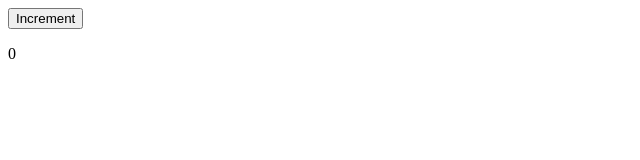
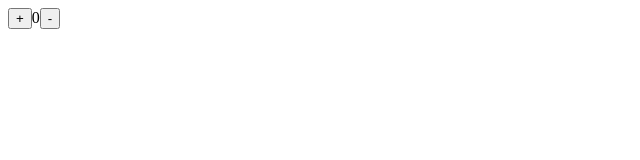
Before and after one commit to gokuljsparkout/GokulJSO, a React (Create React App) app: page / in a window 1280 px wide. Shown: the top 160 px of the page, without its empty margins (0-640 px from the left). Built offline with nearby package versions, Linux system fonts and the light colour scheme.

Commit message:
useCallback Hook

```diff
--- a/src/App.js
+++ b/src/App.js
@@ -1,9 +1,9 @@
 import React from "react";
-import ParentC from "./ParentC";
+import Counter from "./Counter";
 function App() {
   return (
     <div className="App">
-      <ParentC/>
+      <Counter/>
       </div>
   )
 }
--- a/src/ChildC.js
+++ /dev/null
@@ -1,11 +0,0 @@
-import React from 'react'
-
-const ChildC = ({incrementCount}) => {
-  return (
-    <div>
-      <button onClick={incrementCount}>Increment</button>
-    </div>
-  )
-}
-
-export default ChildC
--- /dev/null
+++ b/src/Counter.js
@@ -0,0 +1,38 @@
+import React, { useReducer } from 'react'
+//useReducer
+const Counter = () => {
+  const reducer =(state,action)=>
+  {
+    switch(action.type)
+    {
+      case 'increment' :
+        return state +1;
+        case 'decrement':
+        return state -1;
+        default:
+          throw new Error();
+    }
+  }
+
+  const[count,dispatch]=useReducer(reducer,0); //Manage state in a complex
+
+  function handleIncrement()
+  {
+    dispatch({type:'increment'})
+  }
+
+  function handleDecrement()
+  {
+    dispatch({type:'decrement'})
+ }
+  return (
+    <div>
+      <button onClick={handleIncrement}>+</button>
+      <span>{count}</span>
+      <button onClick={handleDecrement}>-</button>
+    </div>
+  )
+}
+
+
+export default Counter
--- a/src/ParentC.js
+++ /dev/null
@@ -1,21 +0,0 @@
-import React from 'react'
-import ChildC from './ChildC';
-import { useCallback,useState } from 'react';
-
-const ParentC = () => {
-  const[count,setCount]=useState(0);
-
-  const incrementCount = useCallback(()=> { //The useCallback hook is used to memoize the function and specify that it depends on the count state variable.
-    setCount(count + 1 );
-  }, [count]);
-
-
-  return (
-    <div>
-      <ChildC incrementCount={incrementCount}/>
-      <p>{count}</p>
-    </div>
-  )
-}
-
-export default ParentC
```
